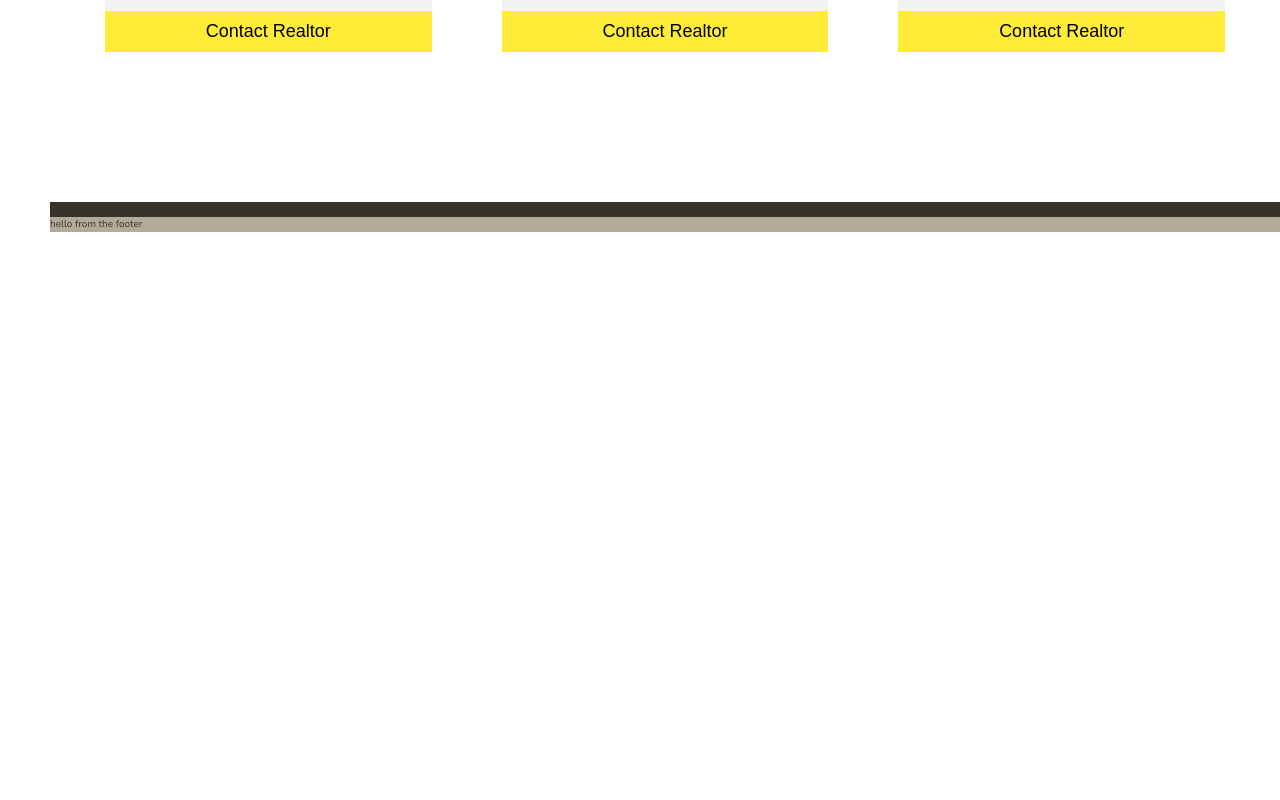
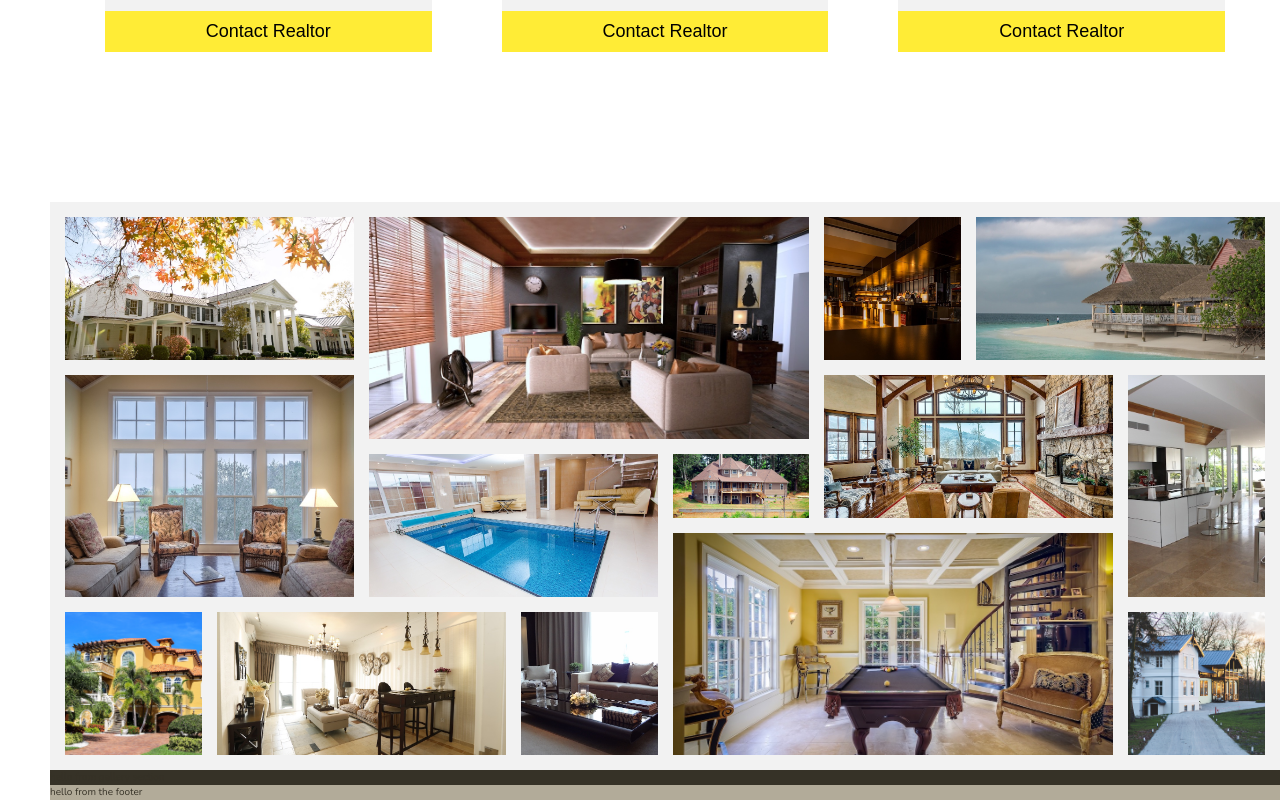
Before and after one commit to CristianBuciu/nexter-homes, a React (Create React App) app: page / in a window 1280 px wide. Shown: the part 3249-4049 px from the top of the page. Before the commit the page ends 3481 px from the top, so only its background shows below. Built offline with nearby package versions, Linux system fonts and the light colour scheme; a web font is replaced by a local one.

Commit message:
1. Added the gallery section

```diff
--- /dev/null
+++ b/src/components/grid-pictures-gallery-section/GridGallerySection.jsx
@@ -0,0 +1,70 @@
+//! Core
+import React from 'react'
+import "./GridGallerySection.scss"
+
+//! Components
+import gallery1 from "../../assets/gal-1.jpeg"
+import gallery2 from "../../assets/gal-2.jpeg"
+import gallery3 from "../../assets/gal-3.jpeg"
+import gallery4 from "../../assets/gal-4.jpeg"
+import gallery5 from "../../assets/gal-5.jpeg"
+import gallery6 from "../../assets/gal-6.jpeg"
+import gallery7 from "../../assets/gal-7.jpeg"
+import gallery8 from "../../assets/gal-8.jpeg"
+import gallery9 from "../../assets/gal-9.jpeg"
+import gallery10 from "../../assets/gal-10.jpeg"
+import gallery11 from "../../assets/gal-11.jpeg"
+import gallery12 from "../../assets/gal-12.jpeg"
+import gallery13 from "../../assets/gal-13.jpeg"
+import gallery14 from "../../assets/gal-14.jpeg"
+const GridGallerySection = () => {
+
+    return (
+        <section className="grid-gallery">
+         <figure className="grid-gallery__image-container grid-gallery__image-container--1">
+              <img className="grid-gallery__image"src={gallery1} alt="gallery-image"/>
+         </figure>
+         <figure className="grid-gallery__image-container grid-gallery__image-container--2">
+              <img className="grid-gallery__image"src={gallery2} alt="gallery-image"/>
+         </figure>
+         <figure className="grid-gallery__image-container grid-gallery__image-container--3">
+              <img className="grid-gallery__image"src={gallery3} alt="gallery-image"/>
+         </figure>
+         <figure className="grid-gallery__image-container grid-gallery__image-container--4">
+              <img className="grid-gallery__image"src={gallery4} alt="gallery-image"/>
+         </figure>
+         <figure className="grid-gallery__image-container grid-gallery__image-container--5">
+              <img className="grid-gallery__image"src={gallery5} alt="gallery-image"/>
+         </figure>
+         <figure className="grid-gallery__image-container grid-gallery__image-container--6">
+              <img className="grid-gallery__image"src={gallery6} alt="gallery-image"/>
+         </figure>
+         <figure className="grid-gallery__image-container grid-gallery__image-container--7">
+              <img className="grid-gallery__image"src={gallery7} alt="gallery-image"/>
+         </figure>
+         <figure className="grid-gallery__image-container grid-gallery__image-container--8">
+              <img className="grid-gallery__image"src={gallery8} alt="gallery-image"/>
+         </figure>
+         <figure className="grid-gallery__image-container grid-gallery__image-container--9">
+              <img className="grid-gallery__image"src={gallery9} alt="gallery-image"/>
+         </figure>
+         <figure className="grid-gallery__image-container grid-gallery__image-container--10">
+              <img className="grid-gallery__image"src={gallery10} alt="gallery-image"/>
+         </figure>
+         <figure className="grid-gallery__image-container grid-gallery__image-container--11">
+              <img className="grid-gallery__image"src={gallery11} alt="gallery-image"/>
+         </figure>
+         <figure className="grid-gallery__image-container grid-gallery__image-container--12">
+              <img className="grid-gallery__image"src={gallery12} alt="gallery-image"/>
+         </figure>
+         <figure className="grid-gallery__image-container grid-gallery__image-container--13">
+              <img className="grid-gallery__image"src={gallery13} alt="gallery-image"/>
+         </figure>
+         <figure className="grid-gallery__image-container grid-gallery__image-container--14">
+              <img className="grid-gallery__image"src={gallery14} alt="gallery-image"/>
+         </figure>
+        </section>
+    )
+}
+
+export default GridGallerySection
--- /dev/null
+++ b/src/components/grid-pictures-gallery-section/GridGallerySection.scss
@@ -0,0 +1,77 @@
+@import "../../sass/base";
+
+.grid-gallery {
+  grid-column: full-start / full-end;
+  background-color: $color-grey-light-1;
+  display: grid;
+  grid-template-columns: repeat(8, 1fr);
+  grid-template-rows: repeat(7, 5vw);
+  column-gap: 1.5rem;
+  row-gap: 1.5rem;
+  padding: 1.5rem;
+  &__image-container {
+    &--1 {
+      grid-row: 1 / span 2;
+      grid-column: 1/3;
+    }
+    &--2 {
+      grid-row: 1 / 4;
+      grid-column: 3/6;
+    }
+    &--3 {
+      grid-row: 1 / 3;
+      grid-column: 6/7;
+    }
+    &--4 {
+      grid-row: 1 / span 2;
+      grid-column: 7/9;
+    }
+    &--5 {
+      grid-row: 3 / 6;
+      grid-column: 1/3;
+    }
+    &--6 {
+      grid-row: 4 / 6;
+      grid-column: 3/5;
+    }
+    &--7 {
+      grid-row: 4 / 5;
+      grid-column: 5/6;
+    }
+    &--8 {
+      grid-row: 3 / 5;
+      grid-column: 6/8;
+    }
+    &--9 {
+      grid-row: 3 / 6;
+      grid-column: 8/9;
+    }
+    &--10 {
+      grid-row: 6 / 8;
+      grid-column: 1/2;
+    }
+    &--11 {
+      grid-row: 6 / 8;
+      grid-column: 2/4;
+    }
+    &--12 {
+      grid-row: 6 / 8;
+      grid-column: 4/5;
+    }
+    &--13 {
+      grid-row: 5 / 8;
+      grid-column: 5/8;
+    }
+    &--14 {
+      grid-row: 6 / 8;
+      grid-column: 8/9;
+    }
+  }
+  &__image {
+    width: 100%;
+    height: 100%;
+    object-fit: cover;
+    object-position: center;
+    display: block;
+  }
+}
--- a/src/pages/home/Home.jsx
+++ b/src/pages/home/Home.jsx
@@ -1,5 +1,8 @@
+//! Core
 import React from "react";
+import "./Home.scss";
 
+//! Components
 import Header from "../../components/header/Header";
 import HeaderRealtors from "../../components/realtors/HeaderRealtors";
 import FeaturesSection from "../../components/features-section/FeaturesSection";
@@ -8,8 +11,7 @@ import LocationContent from "../../components/location-content/LocationContent";
 import PropertiesSection from "../../components/properties/PropertiesSection";
 import Testimonials from "../../components/testimonials/Testimonials.jsx";
 import Footer from "../../components/footer/Footer.jsx";
-
-import "./Home.scss";
+import GridGallerySection from "../../components/grid-pictures-gallery-section/GridGallerySection";
 
 const Home = () => {
   return (
@@ -20,6 +22,7 @@ const Home = () => {
       <LocationPictures />
       <LocationContent />
       <PropertiesSection />
+      <GridGallerySection />
       <Testimonials />
       <Footer />
     </div>
```
Also changed, not shown: 1 other file (tests, documents, lock files or other folders).
